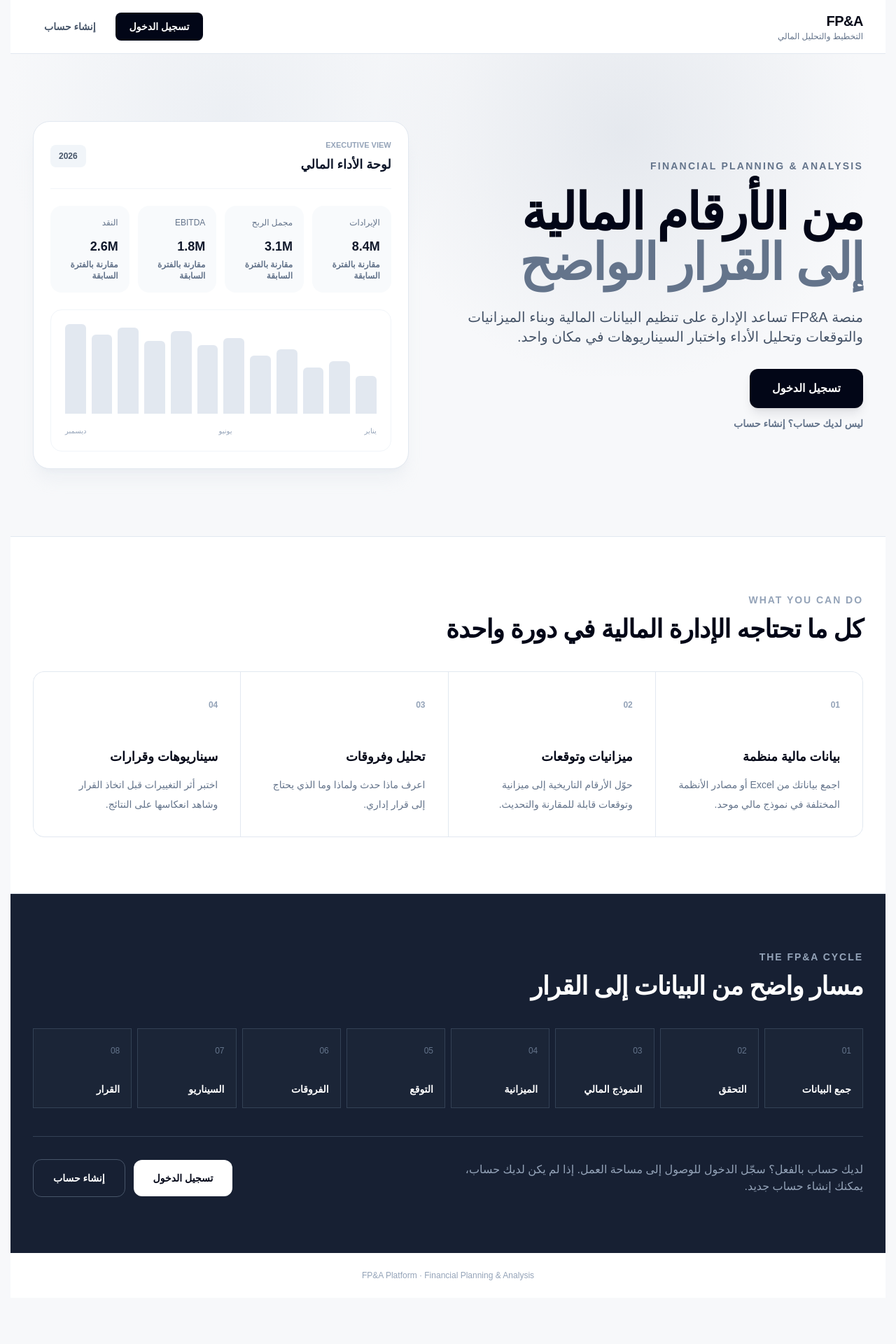
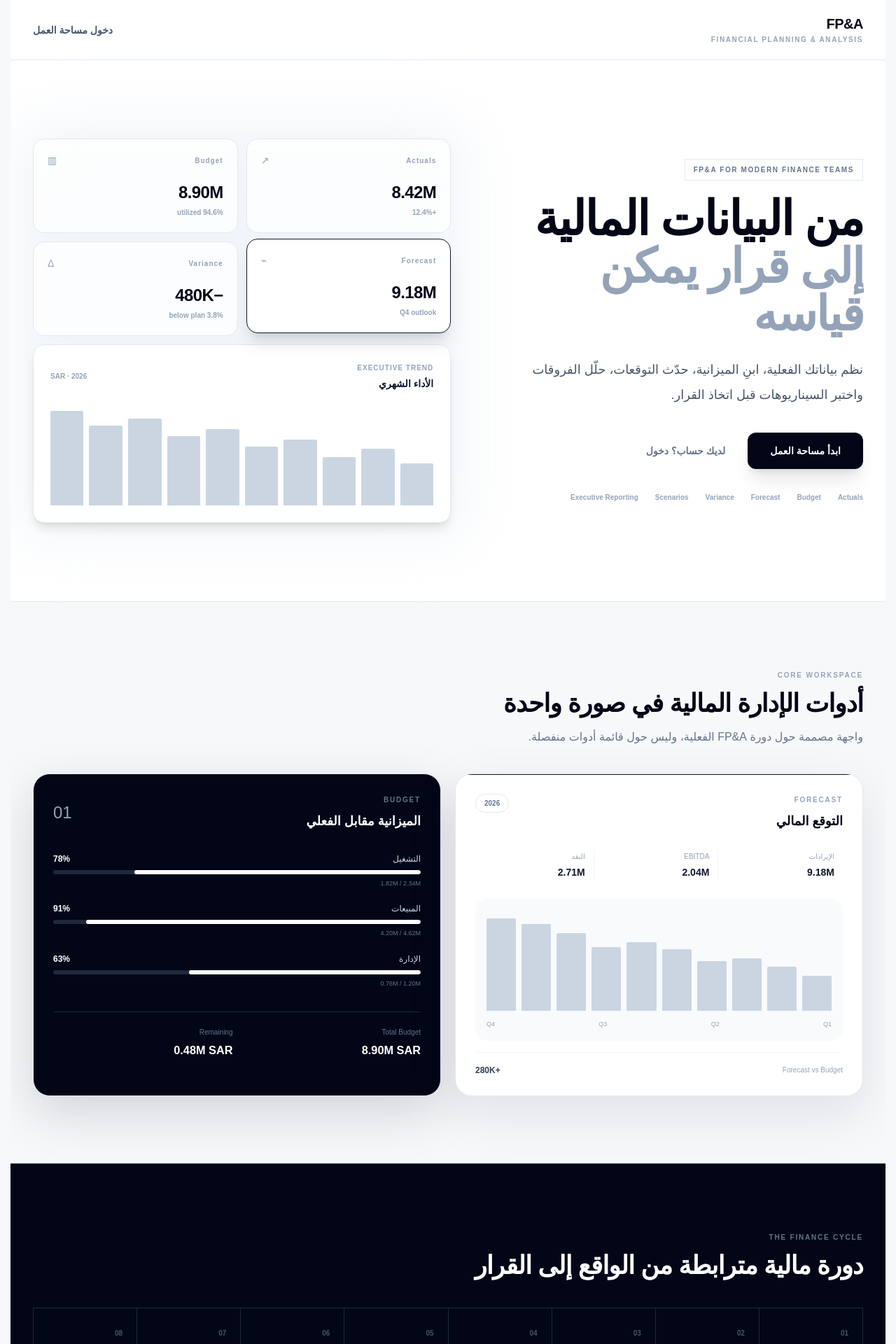
Before and after one commit to khaledhamada1996/FPA-saas-platform, a Next.js app: page / in a window 1280 px wide. Shown: the top 1920 px of the page at 70% size. Before the commit the page ends 1854 px from the top, so only its background shows below. Built offline with nearby package versions, Linux system fonts and the light colour scheme.

Commit message:
redesign financial FP&A landing page

```diff
--- a/src/app/page.tsx
+++ b/src/app/page.tsx
@@ -1,120 +1,105 @@
+"use client";
+
+import { useEffect, useState } from "react";
+
 const capabilities = [
-  { number: "01", title: "بيانات مالية منظمة", text: "اجمع بياناتك من Excel أو مصادر الأنظمة المختلفة في نموذج مالي موحد." },
-  { number: "02", title: "ميزانيات وتوقعات", text: "حوّل الأرقام التاريخية إلى ميزانية وتوقعات قابلة للمقارنة والتحديث." },
-  { number: "03", title: "تحليل وفروقات", text: "اعرف ماذا حدث ولماذا وما الذي يحتاج إلى قرار إداري." },
-  { number: "04", title: "سيناريوهات وقرارات", text: "اختبر أثر التغييرات قبل اتخاذ القرار وشاهد انعكاسها على النتائج." },
+  { title: "Actuals", value: "8.42M", note: "+12.4%", icon: "↗" },
+  { title: "Budget", value: "8.90M", note: "94.6% utilized", icon: "▥" },
+  { title: "Forecast", value: "9.18M", note: "Q4 outlook", icon: "⌁" },
+  { title: "Variance", value: "−480K", note: "3.8% below plan", icon: "Δ" },
 ];
 
-const flow = ["جمع البيانات", "التحقق", "النموذج المالي", "الميزانية", "التوقع", "الفروقات", "السيناريو", "القرار"];
+const flow = ["Actuals", "Model", "Budget", "Forecast", "Variance", "Scenarios", "Reports", "Decision"];
+
+function MiniChart({ bars = [42, 56, 48, 65, 58, 76, 69, 86, 79, 94] }: { bars?: number[] }) {
+  return (
+    <div className="flex h-28 items-end gap-1.5 sm:h-36 sm:gap-2" aria-hidden="true">
+      {bars.map((height, index) => (
+        <div key={index} className="group relative flex h-full flex-1 items-end">
+          <div className="w-full rounded-t-sm bg-slate-300 transition-all duration-700 ease-out group-hover:bg-slate-700" style={{ height: `${height}%` }} />
+        </div>
+      ))}
+    </div>
+  );
+}
+
+function ForecastVisual() {
+  return (
+    <div className="relative overflow-hidden rounded-[24px] border border-slate-200 bg-white p-5 shadow-[0_24px_70px_rgba(15,23,42,0.10)] sm:p-7">
+      <div className="absolute inset-x-0 top-0 h-px bg-slate-900" />
+      <div className="flex items-start justify-between gap-4">
+        <div><p className="text-[10px] font-bold tracking-[0.18em] text-slate-400">FORECAST</p><h3 className="mt-2 text-lg font-bold text-slate-950">التوقع المالي</h3></div>
+        <span className="rounded-full border border-slate-200 px-3 py-1 text-[10px] font-bold text-slate-500">2026</span>
+      </div>
+      <div className="mt-7 grid grid-cols-3 gap-2">
+        {["الإيرادات", "EBITDA", "النقد"].map((label, i) => <div key={label} className="border-r border-slate-100 pr-3 first:border-0"><p className="text-[10px] text-slate-400">{label}</p><p className="mt-1 text-sm font-bold">{["9.18M", "2.04M", "2.71M"][i]}</p></div>)}
+      </div>
+      <div className="mt-7 rounded-2xl bg-slate-50 p-4"><MiniChart bars={[35, 44, 52, 49, 61, 68, 63, 77, 86, 92]} /><div className="mt-3 flex justify-between text-[9px] text-slate-400"><span>Q1</span><span>Q2</span><span>Q3</span><span>Q4</span></div></div>
+      <div className="mt-4 flex items-center justify-between border-t border-slate-100 pt-4"><span className="text-[10px] font-medium text-slate-400">Forecast vs Budget</span><span className="text-xs font-bold text-slate-700">+280K</span></div>
+    </div>
+  );
+}
+
+function BudgetVisual() {
+  return (
+    <div className="overflow-hidden rounded-[24px] border border-slate-200 bg-slate-950 p-5 text-white shadow-[0_24px_70px_rgba(15,23,42,0.16)] sm:p-7">
+      <div className="flex items-center justify-between"><div><p className="text-[10px] font-bold tracking-[0.18em] text-slate-500">BUDGET</p><h3 className="mt-2 text-lg font-bold">الميزانية مقابل الفعلي</h3></div><span className="text-2xl font-light text-slate-400">01</span></div>
+      <div className="mt-8 space-y-5">
+        {[['التشغيل', 78, '1.82M / 2.34M'], ['المبيعات', 91, '4.20M / 4.62M'], ['الإدارة', 63, '0.76M / 1.20M']].map(([label, percent, amount]) => <div key={String(label)}><div className="mb-2 flex justify-between text-xs"><span className="text-slate-300">{label}</span><span className="font-bold">{percent}%</span></div><div className="h-1.5 overflow-hidden rounded-full bg-slate-800"><div className="h-full rounded-full bg-white transition-all duration-1000" style={{ width: `${percent}%` }} /></div><p className="mt-1.5 text-[9px] text-slate-500">{amount}</p></div>)}
+      </div>
+      <div className="mt-8 grid grid-cols-2 gap-3 border-t border-slate-800 pt-5"><div><p className="text-[10px] text-slate-500">Total Budget</p><p className="mt-1 font-bold">8.90M SAR</p></div><div><p className="text-[10px] text-slate-500">Remaining</p><p className="mt-1 font-bold">0.48M SAR</p></div></div>
+    </div>
+  );
+}
 
 export default function HomePage() {
+  const [active, setActive] = useState(0);
+  useEffect(() => { const timer = window.setInterval(() => setActive((v) => (v + 1) % 4), 2600); return () => window.clearInterval(timer); }, []);
+
   return (
-    <main className="min-h-screen overflow-hidden bg-[#f7f8fa] text-[#172033]" dir="rtl">
-      <header className="border-b border-slate-200 bg-white">
-        <div className="mx-auto flex w-full max-w-7xl items-center justify-between gap-4 px-4 py-4 sm:px-6 lg:px-8">
-          <div>
-            <div className="text-lg font-bold tracking-tight text-slate-950 sm:text-xl">FP&A</div>
-            <div className="text-xs text-slate-500">التخطيط والتحليل المالي</div>
-          </div>
-          <div className="flex items-center gap-2 sm:gap-3">
-            <a href="/login" className="rounded-lg bg-slate-950 px-4 py-2.5 text-sm font-semibold text-white transition hover:bg-slate-800 sm:px-5">تسجيل الدخول</a>
-            <a href="/signup" className="rounded-lg px-3 py-2 text-sm font-semibold text-slate-600 transition hover:bg-slate-50 hover:text-slate-950 sm:px-4">إنشاء حساب</a>
-          </div>
+    <main dir="rtl" className="min-h-screen overflow-hidden bg-[#f7f8fa] text-slate-900">
+      <header className="border-b border-slate-200 bg-white/95 backdrop-blur-sm">
+        <div className="mx-auto flex max-w-7xl items-center justify-between px-4 py-5 sm:px-6 lg:px-8">
+          <div><p className="text-xl font-black tracking-tight text-slate-950">FP&A</p><p className="text-[10px] font-bold tracking-[0.16em] text-slate-400">FINANCIAL PLANNING & ANALYSIS</p></div>
+          <a href="/login" className="text-sm font-bold text-slate-600 transition hover:text-slate-950">دخول مساحة العمل</a>
         </div>
       </header>
 
-      <section className="relative">
-        <div className="absolute inset-x-0 top-0 -z-0 h-[460px] bg-[radial-gradient(circle_at_70%_25%,rgba(148,163,184,0.18),transparent_38%),radial-gradient(circle_at_25%_20%,rgba(203,213,225,0.25),transparent_32%)]" />
-        <div className="relative mx-auto grid w-full max-w-7xl gap-10 px-4 pb-16 pt-12 sm:px-6 sm:pb-20 sm:pt-16 lg:grid-cols-[1.05fr_0.95fr] lg:items-center lg:gap-14 lg:px-8 lg:pb-24 lg:pt-24">
-          <div>
-            <p className="mb-5 text-xs font-bold tracking-[0.16em] text-slate-500 sm:text-sm">FINANCIAL PLANNING & ANALYSIS</p>
-            <h1 className="max-w-4xl text-4xl font-bold leading-[1.18] tracking-tight text-slate-950 sm:text-5xl lg:text-6xl xl:text-7xl">
-              من الأرقام المالية
-              <span className="block text-slate-500">إلى القرار الواضح</span>
-            </h1>
-            <p className="mt-6 max-w-2xl text-base leading-8 text-slate-600 sm:mt-7 sm:text-lg sm:leading-9 lg:text-xl">
-              منصة FP&A تساعد الإدارة على تنظيم البيانات المالية وبناء الميزانيات والتوقعات وتحليل الأداء واختبار السيناريوهات في مكان واحد.
-            </p>
-            <div className="mt-8 flex flex-col items-stretch gap-3 sm:items-start">
-              <a href="/login" className="inline-flex items-center justify-center rounded-xl bg-slate-950 px-7 py-3.5 text-sm font-bold text-white shadow-lg shadow-slate-900/10 transition hover:bg-slate-800 sm:px-8 sm:py-4 sm:text-base">تسجيل الدخول</a>
-              <a href="/signup" className="text-center text-sm font-semibold text-slate-500 underline-offset-4 transition hover:text-slate-950 hover:underline sm:text-right">ليس لديك حساب؟ إنشاء حساب</a>
-            </div>
+      <section className="relative border-b border-slate-200 bg-white">
+        <div className="mx-auto grid max-w-7xl gap-12 px-4 py-16 sm:px-6 sm:py-20 lg:grid-cols-[0.92fr_1.08fr] lg:items-center lg:gap-20 lg:px-8 lg:py-28">
+          <div className="order-2 lg:order-1">
+            <p className="mb-5 inline-flex border border-slate-200 px-3 py-1.5 text-[10px] font-bold tracking-[0.16em] text-slate-500">FP&A FOR MODERN FINANCE TEAMS</p>
+            <h1 className="max-w-3xl text-4xl font-black leading-[1.14] tracking-[-0.03em] text-slate-950 sm:text-5xl lg:text-6xl xl:text-[68px]">من البيانات المالية<br /><span className="text-slate-400">إلى قرار يمكن قياسه</span></h1>
+            <p className="mt-7 max-w-2xl text-base leading-8 text-slate-600 sm:text-lg sm:leading-9">نظم بياناتك الفعلية، ابنِ الميزانية، حدّث التوقعات، حلّل الفروقات واختبر السيناريوهات قبل اتخاذ القرار.</p>
+            <div className="mt-9 flex flex-col gap-3 sm:flex-row sm:items-center"><a href="/signup" className="inline-flex h-13 items-center justify-center rounded-xl bg-slate-950 px-8 py-4 text-sm font-bold text-white shadow-xl shadow-slate-900/10 transition duration-300 hover:-translate-y-0.5 hover:bg-slate-800">ابدأ مساحة العمل</a><a href="/login" className="inline-flex items-center justify-center px-5 py-4 text-sm font-bold text-slate-500 transition hover:text-slate-950">لديك حساب؟ دخول</a></div>
+            <div className="mt-8 flex flex-wrap gap-x-6 gap-y-2 text-[10px] font-semibold text-slate-400"><span>Actuals</span><span>Budget</span><span>Forecast</span><span>Variance</span><span>Scenarios</span><span>Executive Reporting</span></div>
           </div>
-
-          <div className="relative">
-            <div className="rounded-2xl border border-slate-200 bg-white p-4 shadow-xl shadow-slate-300/20 sm:rounded-[24px] sm:p-6">
-              <div className="flex items-center justify-between border-b border-slate-100 pb-4 sm:pb-5">
-                <div>
-                  <p className="text-[11px] font-semibold text-slate-400">EXECUTIVE VIEW</p>
-                  <h2 className="mt-1 text-base font-bold text-slate-900 sm:text-lg">لوحة الأداء المالي</h2>
-                </div>
-                <div className="rounded-lg bg-slate-100 px-3 py-2 text-xs font-semibold text-slate-600">2026</div>
-              </div>
-              <div className="grid grid-cols-2 gap-2.5 py-5 sm:grid-cols-4 sm:gap-3 sm:py-6">
-                {["الإيرادات", "مجمل الربح", "EBITDA", "النقد"].map((item, index) => (
-                  <div key={item} className="rounded-xl bg-slate-50 p-3 sm:rounded-2xl sm:p-4">
-                    <p className="text-[11px] text-slate-500 sm:text-xs">{item}</p>
-                    <p className="mt-2 text-base font-bold text-slate-900 sm:mt-3 sm:text-lg">{["8.4M", "3.1M", "1.8M", "2.6M"][index]}</p>
-                    <p className="mt-1 text-[10px] font-semibold text-slate-500 sm:text-xs">مقارنة بالفترة السابقة</p>
-                  </div>
-                ))}
-              </div>
-              <div className="rounded-xl border border-slate-100 p-4 sm:rounded-2xl sm:p-5">
-                <div className="flex h-28 items-end gap-1.5 sm:h-32 sm:gap-2" aria-hidden="true">
-                  {[42, 58, 51, 72, 65, 84, 76, 92, 81, 96, 88, 100].map((height, index) => (
-                    <div key={index} className="flex-1 rounded-t-md bg-slate-200" style={{ height: `${height}%` }} />
-                  ))}
-                </div>
-                <div className="mt-3 flex justify-between text-[9px] text-slate-400 sm:mt-4 sm:text-[10px]">
-                  <span>يناير</span><span>يونيو</span><span>ديسمبر</span>
-                </div>
+          <div className="order-1 lg:order-2">
+            <div className="relative mx-auto max-w-2xl">
+              <div className="absolute -inset-5 -z-0 rounded-[32px] bg-slate-100 blur-2xl" />
+              <div className="relative grid gap-3 sm:grid-cols-2">
+                {capabilities.map((item, index) => <div key={item.title} className={`rounded-2xl border p-5 transition-all duration-700 ${active === index ? 'border-slate-900 bg-white shadow-xl -translate-y-1' : 'border-slate-200 bg-white/80'}`}><div className="flex items-center justify-between"><span className="text-[10px] font-bold tracking-widest text-slate-400">{item.title}</span><span className="text-sm text-slate-400">{item.icon}</span></div><p className="mt-5 text-2xl font-black tracking-tight text-slate-950">{item.value}</p><p className="mt-1 text-[10px] font-semibold text-slate-400">{item.note}</p></div>)}
+                <div className="sm:col-span-2 rounded-2xl border border-slate-200 bg-white p-5 shadow-lg sm:p-6"><div className="flex items-center justify-between"><div><p className="text-[10px] font-bold tracking-widest text-slate-400">EXECUTIVE TREND</p><p className="mt-1 text-sm font-bold">الأداء الشهري</p></div><span className="text-[10px] font-bold text-slate-400">SAR · 2026</span></div><div className="mt-5"><MiniChart /></div></div>
               </div>
             </div>
           </div>
         </div>
       </section>
 
-      <section className="border-y border-slate-200 bg-white">
-        <div className="mx-auto w-full max-w-7xl px-4 py-14 sm:px-6 sm:py-16 lg:px-8 lg:py-20">
-          <div className="max-w-2xl">
-            <p className="text-xs font-bold tracking-[0.14em] text-slate-400 sm:text-sm">WHAT YOU CAN DO</p>
-            <h2 className="mt-3 text-2xl font-bold tracking-tight text-slate-950 sm:text-3xl lg:text-4xl">كل ما تحتاجه الإدارة المالية في دورة واحدة</h2>
-          </div>
-          <div className="mt-8 grid gap-px overflow-hidden rounded-2xl border border-slate-200 bg-slate-200 sm:mt-10 md:grid-cols-2 lg:grid-cols-4">
-            {capabilities.map((item) => (
-              <article key={item.number} className="bg-white p-5 sm:p-7 lg:p-8">
-                <span className="text-xs font-bold text-slate-400">{item.number}</span>
-                <h3 className="mt-8 text-base font-bold text-slate-950 sm:mt-12 sm:text-lg">{item.title}</h3>
-                <p className="mt-3 text-sm leading-7 text-slate-500">{item.text}</p>
-              </article>
-            ))}
-          </div>
+      <section className="bg-[#f7f8fa]">
+        <div className="mx-auto max-w-7xl px-4 py-16 sm:px-6 lg:px-8 lg:py-24">
+          <div className="max-w-2xl"><p className="text-[10px] font-bold tracking-[0.18em] text-slate-400">CORE WORKSPACE</p><h2 className="mt-3 text-3xl font-black tracking-tight text-slate-950 sm:text-4xl">أدوات الإدارة المالية في صورة واحدة</h2><p className="mt-4 text-sm leading-7 text-slate-500 sm:text-base">واجهة مصممة حول دورة FP&A الفعلية، وليس حول قائمة أدوات منفصلة.</p></div>
+          <div className="mt-10 grid gap-5 lg:grid-cols-2"><ForecastVisual /><BudgetVisual /></div>
         </div>
       </section>
 
-      <section className="bg-[#172033] text-white">
-        <div className="mx-auto w-full max-w-7xl px-4 py-14 sm:px-6 sm:py-16 lg:px-8 lg:py-20">
-          <p className="text-xs font-bold tracking-[0.14em] text-slate-400 sm:text-sm">THE FP&A CYCLE</p>
-          <h2 className="mt-3 max-w-3xl text-2xl font-bold tracking-tight sm:text-3xl lg:text-4xl">مسار واضح من البيانات إلى القرار</h2>
-          <div className="mt-8 grid gap-2 sm:mt-10 sm:grid-cols-2 lg:grid-cols-4 xl:grid-cols-8">
-            {flow.map((step, index) => (
-              <div key={step} className="border border-slate-700 bg-slate-800/60 p-4">
-                <span className="text-xs text-slate-500">{String(index + 1).padStart(2, "0")}</span>
-                <p className="mt-5 text-sm font-semibold sm:mt-8">{step}</p>
-              </div>
-            ))}
-          </div>
-          <div className="mt-10 flex flex-col items-stretch justify-between gap-5 border-t border-slate-700 pt-7 sm:flex-row sm:items-center sm:gap-6 sm:pt-8">
-            <p className="max-w-xl text-sm leading-7 text-slate-400 sm:text-base">لديك حساب بالفعل؟ سجّل الدخول للوصول إلى مساحة العمل. إذا لم يكن لديك حساب، يمكنك إنشاء حساب جديد.</p>
-            <div className="flex flex-col gap-3 sm:flex-row sm:items-center">
-              <a href="/login" className="inline-flex items-center justify-center rounded-xl bg-white px-6 py-3.5 text-sm font-bold text-slate-950 transition hover:bg-slate-100 sm:px-7 sm:py-4">تسجيل الدخول</a>
-              <a href="/signup" className="inline-flex items-center justify-center rounded-xl border border-slate-600 px-6 py-3.5 text-sm font-semibold text-white transition hover:bg-slate-800 sm:px-7 sm:py-4">إنشاء حساب</a>
-            </div>
-          </div>
-        </div>
+      <section className="border-y border-slate-800 bg-slate-950 text-white">
+        <div className="mx-auto max-w-7xl px-4 py-16 sm:px-6 lg:px-8 lg:py-24"><p className="text-[10px] font-bold tracking-[0.18em] text-slate-500">THE FINANCE CYCLE</p><h2 className="mt-3 max-w-3xl text-3xl font-black tracking-tight sm:text-4xl">دورة مالية مترابطة من الواقع إلى القرار</h2><div className="mt-10 grid grid-cols-2 gap-px overflow-hidden border border-slate-800 bg-slate-800 sm:grid-cols-4 lg:grid-cols-8">{flow.map((step, index) => <div key={step} className="bg-slate-950 p-4 transition hover:bg-slate-900 sm:p-5"><span className="text-[10px] font-bold text-slate-600">0{index + 1}</span><p className="mt-7 text-xs font-bold text-slate-200">{step}</p></div>)}</div></div>
       </section>
 
-      <footer className="bg-white px-4 py-6 text-center text-xs text-slate-400">FP&A Platform · Financial Planning & Analysis</footer>
+      <section className="bg-white"><div className="mx-auto max-w-7xl px-4 py-16 text-center sm:px-6 lg:px-8 lg:py-24"><p className="text-[10px] font-bold tracking-[0.18em] text-slate-400">READY FOR BETTER DECISIONS?</p><h2 className="mx-auto mt-4 max-w-2xl text-3xl font-black tracking-tight text-slate-950 sm:text-4xl">ابدأ ببناء مساحة FP&A لمنشأتك</h2><p className="mx-auto mt-4 max-w-xl text-sm leading-7 text-slate-500">ابدأ بتنظيم البيانات ثم انتقل تدريجيًا إلى الميزانية والتوقع والتحليل والتقارير التنفيذية.</p><a href="/signup" className="mt-8 inline-flex rounded-xl bg-slate-950 px-8 py-4 text-sm font-bold text-white transition hover:-translate-y-0.5 hover:bg-slate-800">إنشاء مساحة عمل</a></div></section>
+
+      <footer className="border-t border-slate-200 bg-[#f7f8fa] px-4 py-7 text-center text-[10px] font-semibold tracking-widest text-slate-400">FP&A PLATFORM · FINANCIAL PLANNING & ANALYSIS</footer>
     </main>
   );
 }
```
